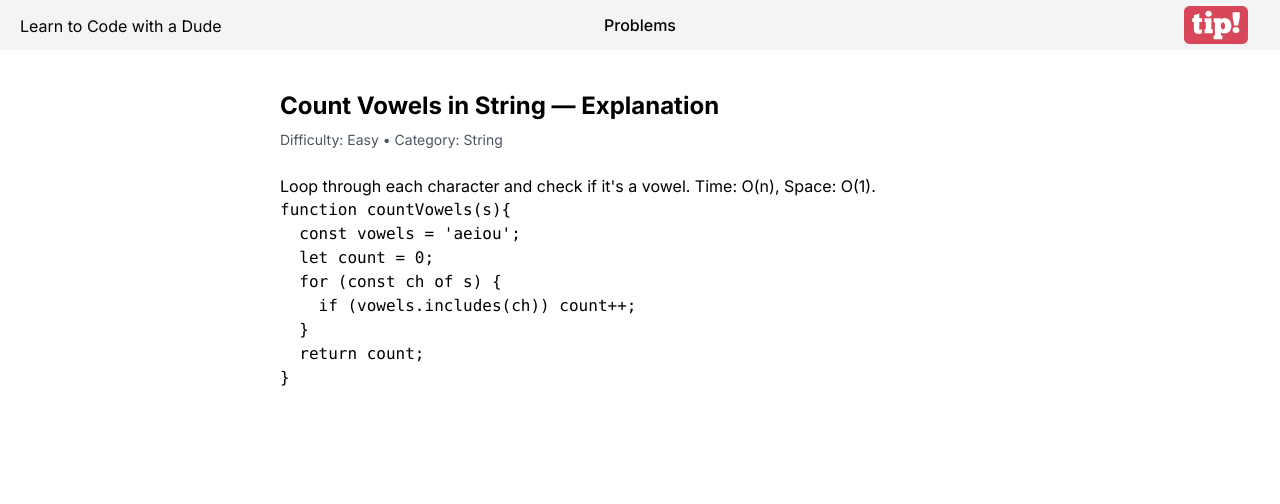
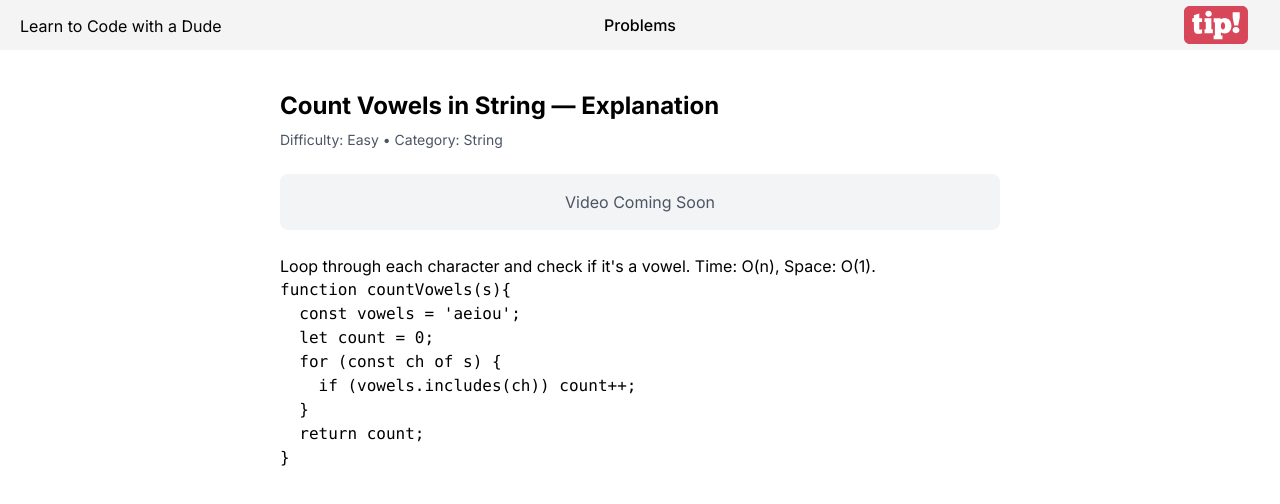
Before and after one commit to nazimboudeffa/learntocode-nextjs, a Next.js app: page /problems/countvowels/explanation in a window 1280 px wide. Shown: the top 504 px of the page. Built offline with nearby package versions, Linux system fonts and the light colour scheme.

Commit message:
added YT explanation

```diff
--- a/src/app/problems/[slug]/explanation/page.tsx
+++ b/src/app/problems/[slug]/explanation/page.tsx
@@ -23,6 +23,25 @@ export default function ProblemExplanationPage(context: any) {
         <div className="mx-auto max-w-3xl py-10 px-6">
           <h1 className="text-2xl font-bold">{problem.title} — Explanation</h1>
           <p className="mt-2 text-sm text-gray-600">Difficulty: {problem.difficulty} • Category: {problem.category}</p>
+
+          {problem.videoId ? (
+            <div className="mt-6 aspect-video">
+              <iframe
+                width="100%"
+                height="100%"
+                src={`https://www.youtube.com/embed/${problem.videoId}`}
+                title="YouTube video player"
+                allow="accelerometer; autoplay; clipboard-write; encrypted-media; gyroscope; picture-in-picture"
+                allowFullScreen
+                className="rounded-lg border-0"
+              ></iframe>
+            </div>
+          ) : (
+            <div className="mt-6 p-4 bg-gray-100 rounded-lg text-center text-gray-600">
+              Video Coming Soon
+            </div>
+          )}
+
           <div className="prose prose-sm max-w-none mt-6">
             {problem.solution ? (
               <div dangerouslySetInnerHTML={{ __html: problem.solution }} />
```
